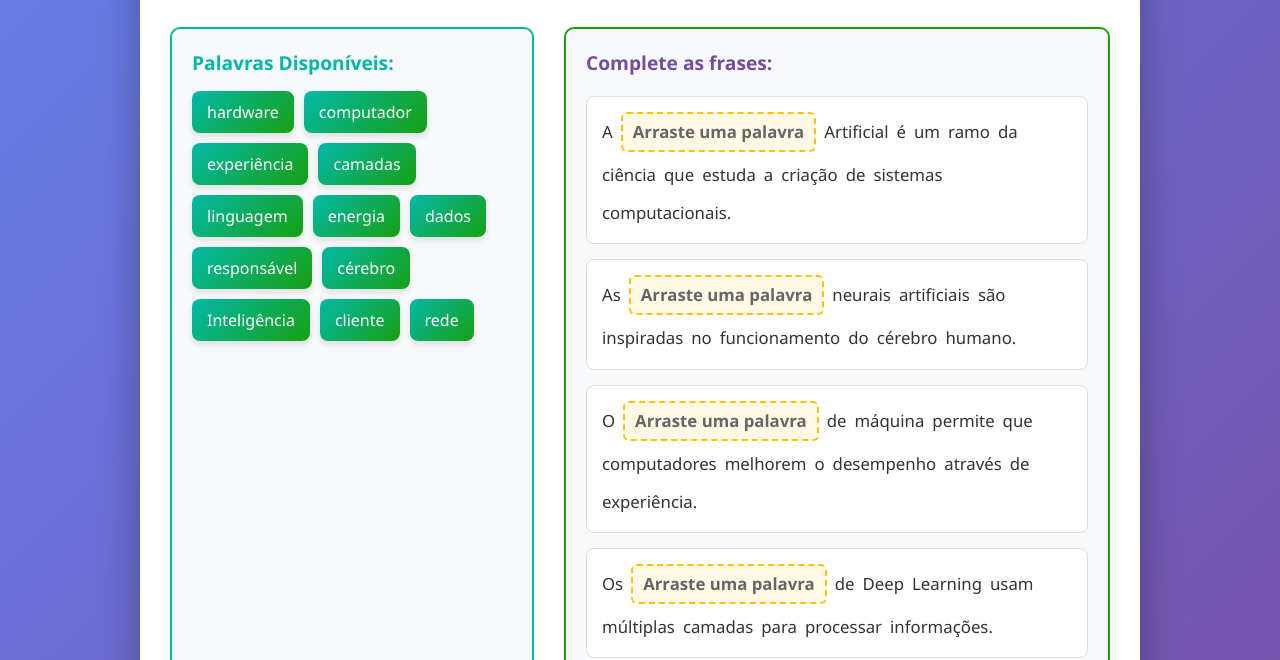
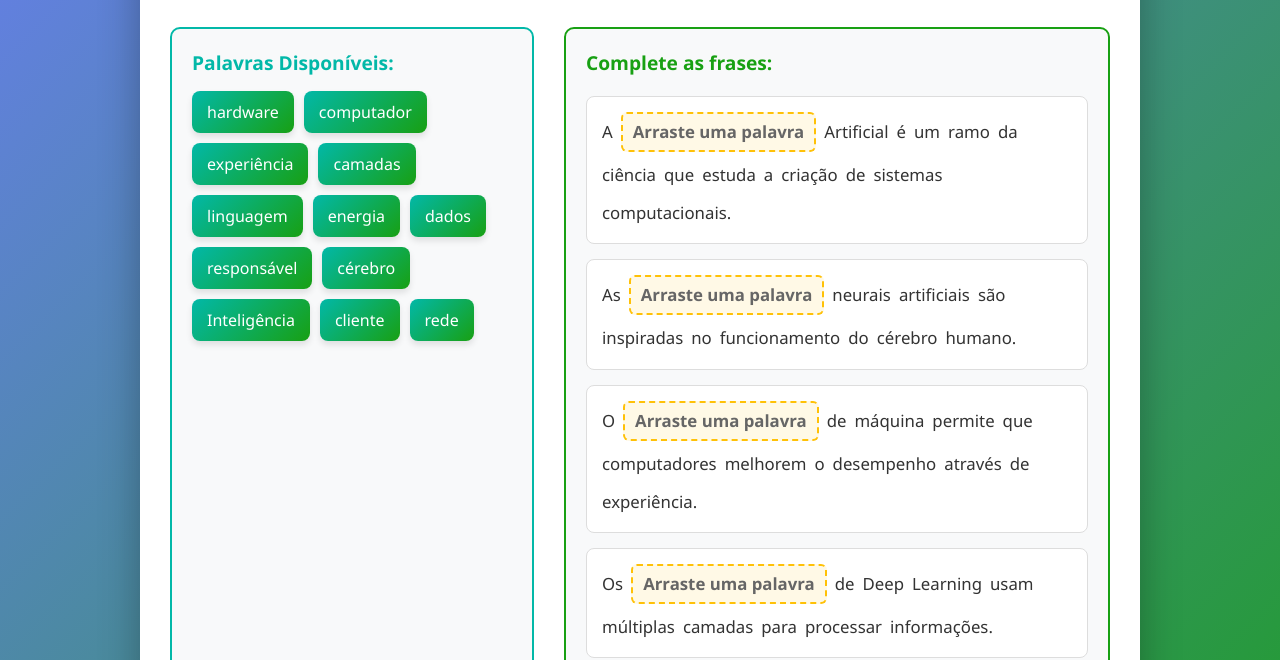
Before and after one commit to Luisgugu/Alura-2, a plain HTML site: page index.html in a window 1280 px wide. Shown: the part 142-802 px from the top of the page. Drawn offline with Linux system fonts and the light colour scheme.

Commit message:
12/08 - patch 3

```diff
--- a/style.css
+++ b/style.css
@@ -6,7 +6,7 @@
 
 body {
     font-family: 'Segoe UI', Tahoma, Geneva, Verdana, sans-serif;
-    background: linear-gradient(135deg, #667eea 0%, #764ba2 100%);
+    background: linear-gradient(135deg, #667eea 0%, #18a013 100%);
     min-height: 100vh;
     padding: 20px;
 }
@@ -101,7 +101,7 @@
 }
 
 .phrases-container h3 {
-    color: #764ba2;
+    color: #18a013;
     margin-bottom: 20px;
     font-size: 1.2em;
 }
```
